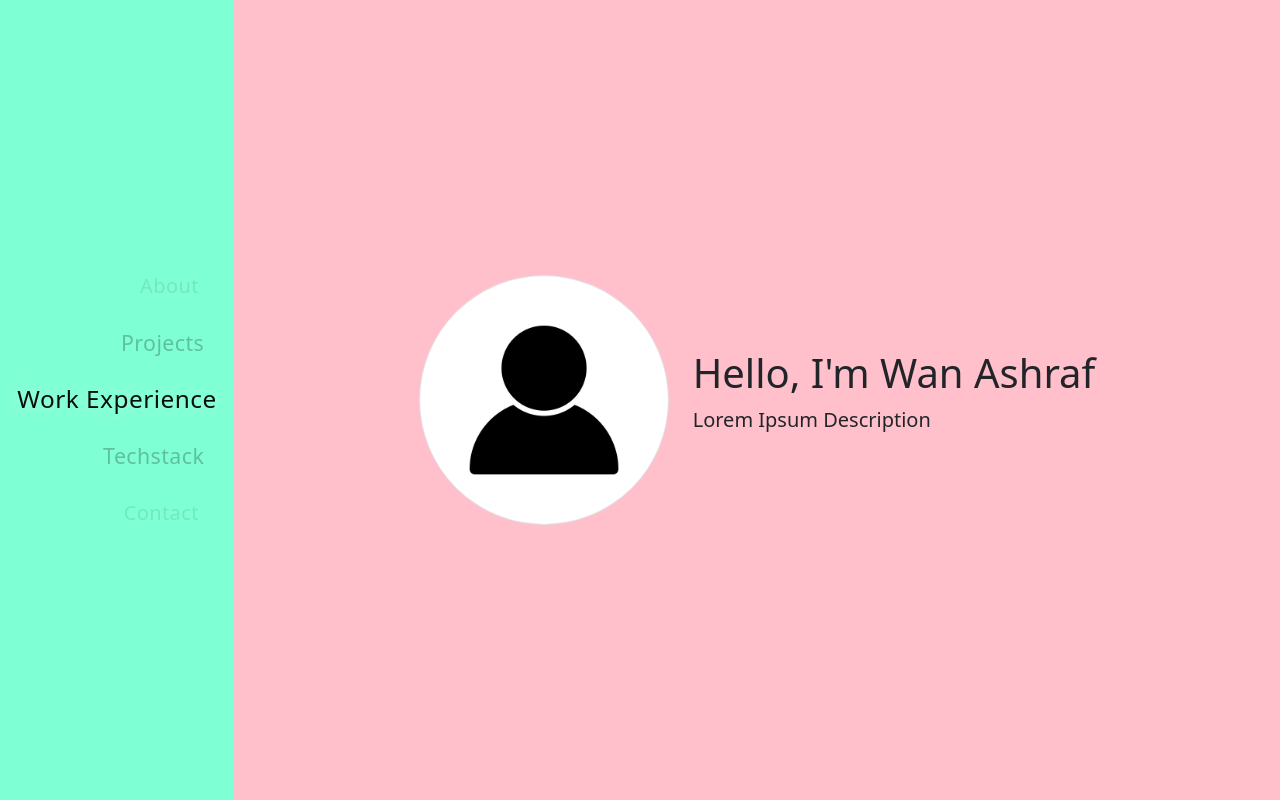
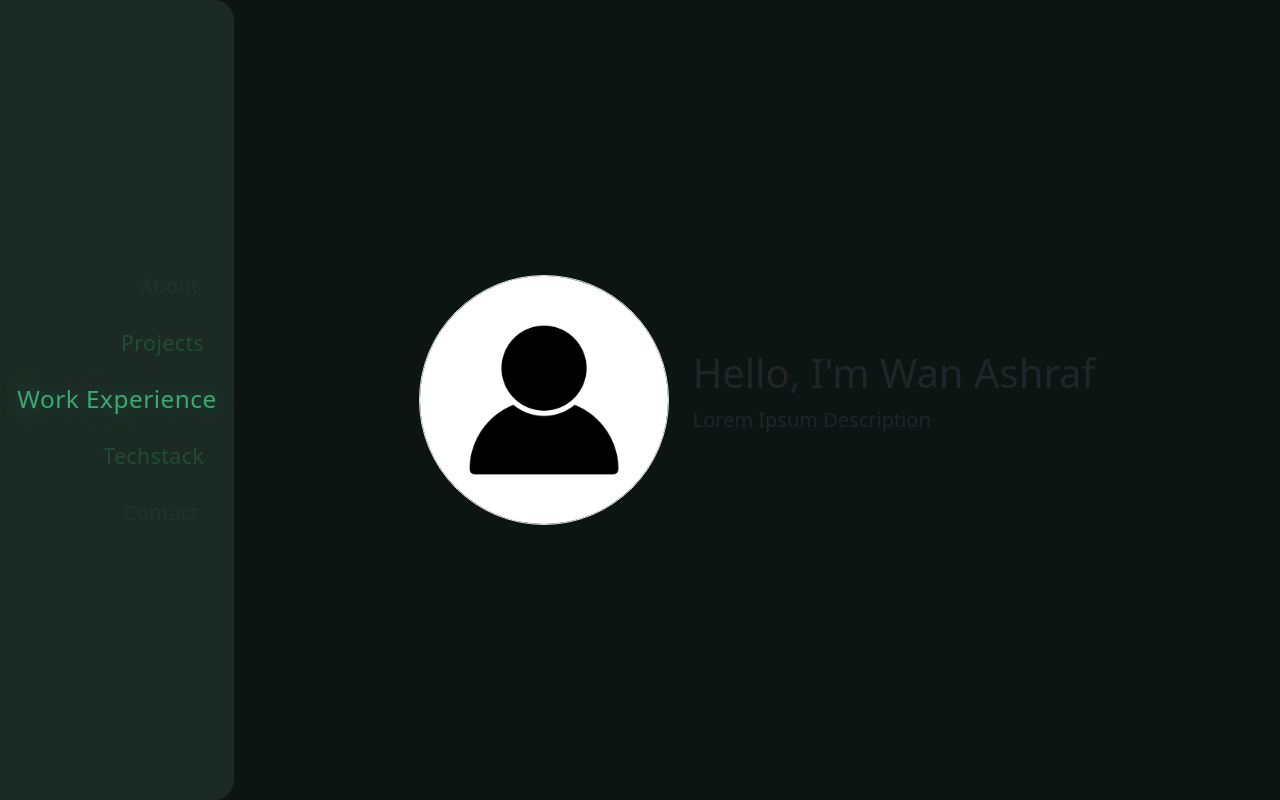
Before and after one commit to WanTastic25/wan-portfolio, a React (Vite) app: page / in a window 1280 px wide. Shown: the top 800 px of the page. Built offline with nearby package versions, Linux system fonts and the light colour scheme.

Commit message:
Color Test

```diff
--- a/src/App.css
+++ b/src/App.css
@@ -15,5 +15,5 @@
 }
 
 .main-bg {
-    background-color: pink;
+    background-color: #0D1512;
 }
--- a/src/SideScroll.css
+++ b/src/SideScroll.css
@@ -26,23 +26,25 @@ html {
 .side-link {
   display: inline-block;
   text-decoration: none;
-  color: rgba(0, 0, 0, 0.45);
+  color: rgba(63, 175, 120, 0.45);
   font-size: clamp(0.9rem, 1.7vw, 2rem);
   letter-spacing: 0.02em;
   transition: color 0.2s ease, text-shadow 0.2s ease;
 }
 
 .side-link.is-active {
-  color: rgba(0, 0, 0, 0.95);
-  text-shadow: 0 0 18px rgba(255, 255, 255, 0.45);
+  color: rgba(63, 175, 120, 0.95);
+  text-shadow: 0 0 18px rgba(63, 175, 120, 0.45);
 }
 
 .TextScale:hover {
-  color: red;
+  color: rgba(63, 175, 120, 0.95);;
 }
 
 .sidebarScale {
-  background-color: aquamarine;
+  background-color: #1B2A24;;
+  border-top-right-radius: 20px;
+  border-bottom-right-radius: 20px;
   will-change: transform;
   transform: translateZ(0);
   backface-visibility: hidden;
```
